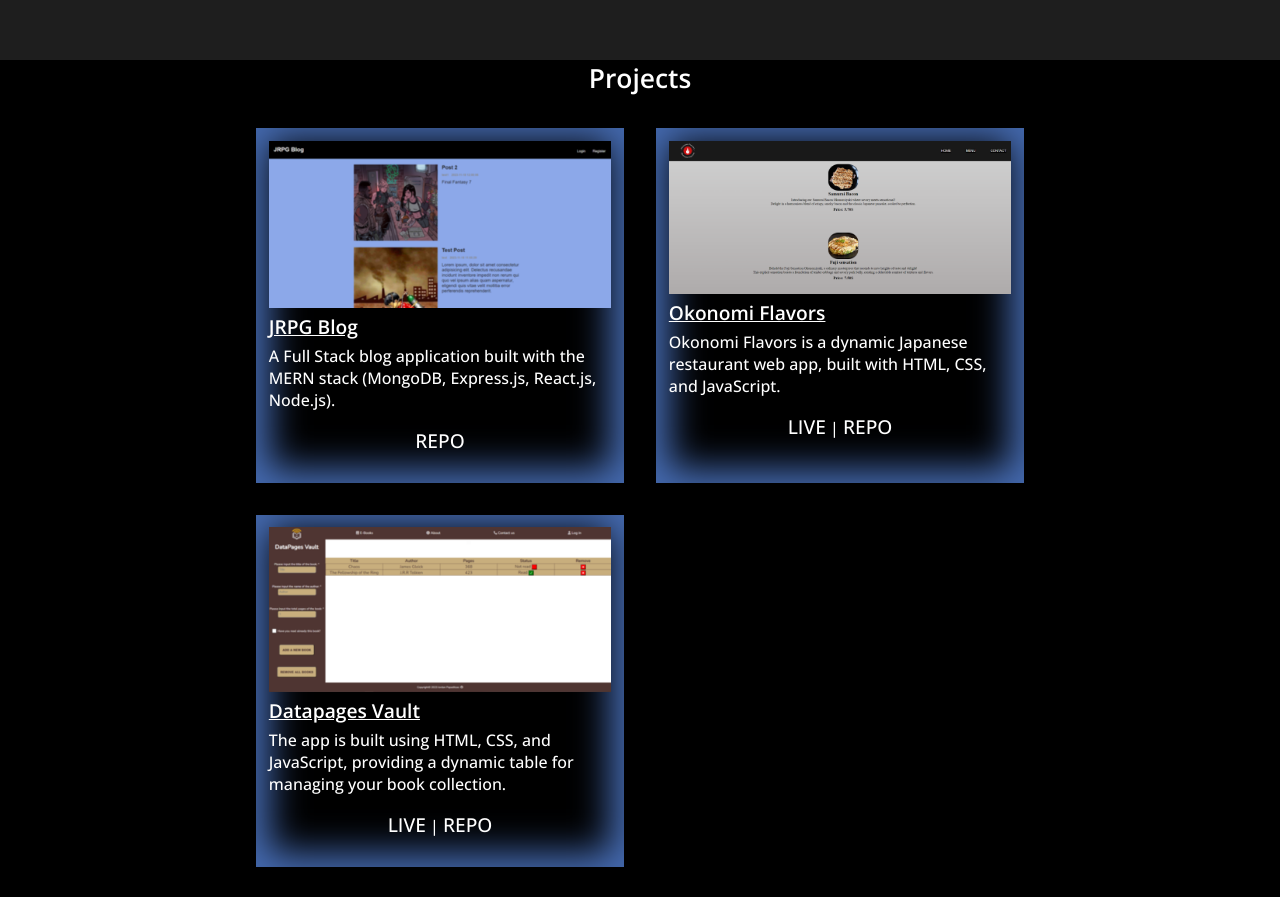
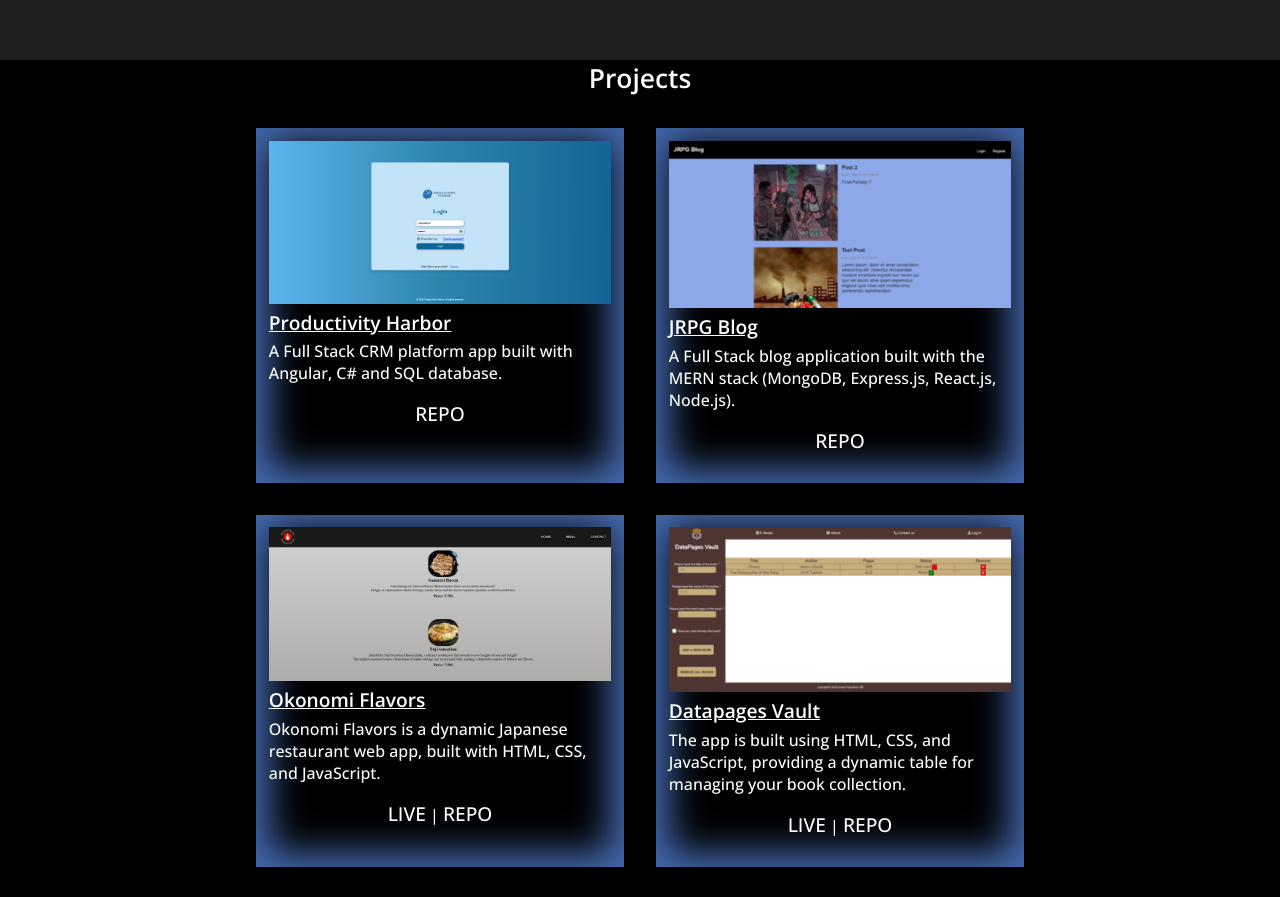
Before and after one commit to jordanpapaditsas/jordanpapaditsas.github.io, a React (Create React App) app: page / in a window 1280 px wide. Shown: the part 820-1717 px from the top of the page. Built offline with nearby package versions, Linux system fonts and the light colour scheme.

Commit message:
Updated projects section

```diff
--- a/src/components/projects/projects.js
+++ b/src/components/projects/projects.js
@@ -1,6 +1,7 @@
 import React from "react";
 import "./projects.css";
 import jrpgBlog from "../../assets/jrpg-blog.png";
+import productivityHarbor from "../../assets/productivity_harbor.png";
 import okonomiFlavors from "../../assets/okonomi-flavors.png";
 import datapagesVault from "../../assets/datapages-vault.png";
 
@@ -17,12 +18,12 @@ const Projects = () => {
       </div>
 
       <div className="project-images-container">
-        {/* <div className="project-card">
-          <img src={taskHarbor} alt="Productivity Harbor" className="project-img" />
+        <div className="project-card">
+          <img src={productivityHarbor} alt="Productivity Harbor" className="project-img" />
           <h3 className="project-title">Productivity Harbor</h3>
           <div className="project-live-repo">
             <p>
-              A Full Stack productivity platform app built with Angular, C# and
+              A Full Stack CRM platform app built with Angular, C# and
               SQL database.
             </p>
             <div className="url">
@@ -34,7 +35,7 @@ const Projects = () => {
               </a>
             </div>
           </div>
-        </div> */}
+        </div>
         <div className="project-card">
           <img src={jrpgBlog} alt="JRPG Blog" className="project-img" />
           <h3 className="project-title">JRPG Blog</h3>
```
Also changed, not shown: src/assets/productivity_harbor.png (added).
